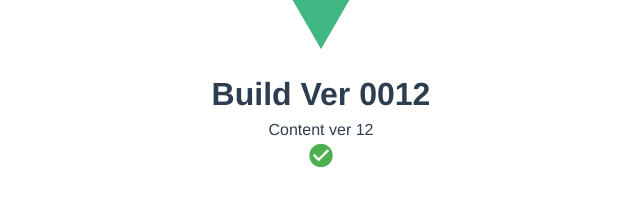
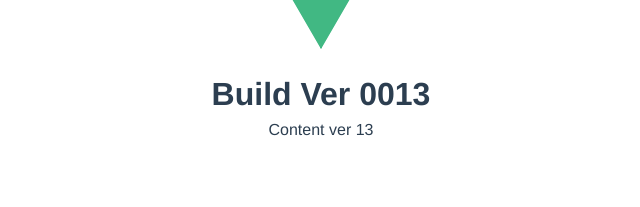
Before and after one commit to hieudtr8/vue-pwa, a Vue app: page / in a window 1280 px wide. Shown: the part 257-464 px from the top of the page, without its empty margins (319-959 px from the left). Built offline with nearby package versions, Linux system fonts and the light colour scheme.

Commit message:
update ver 13

```diff
--- a/src/App.vue
+++ b/src/App.vue
@@ -2,16 +2,10 @@
   <v-app>
     <div id="app">
       <img alt="Vue logo" src="./assets/logo.png" />
-      <h1>Build Ver 0012</h1>
+      <h1>Build Ver 0013</h1>
       <p>
-        Content ver 12
+        Content ver 13
       </p>
-      <v-icon
-        color="success"
-        icon="mdi-check-circle"
-        size="large"
-        @click = "updateExists = true"
-      ></v-icon>
       <v-snackbar class="mb-5" bottom v-model="updateExists" :timeout="-1" color="success" height="90">
         <div class="mx-auto" style="width: 200px">
           <div class="mb-3">
```
